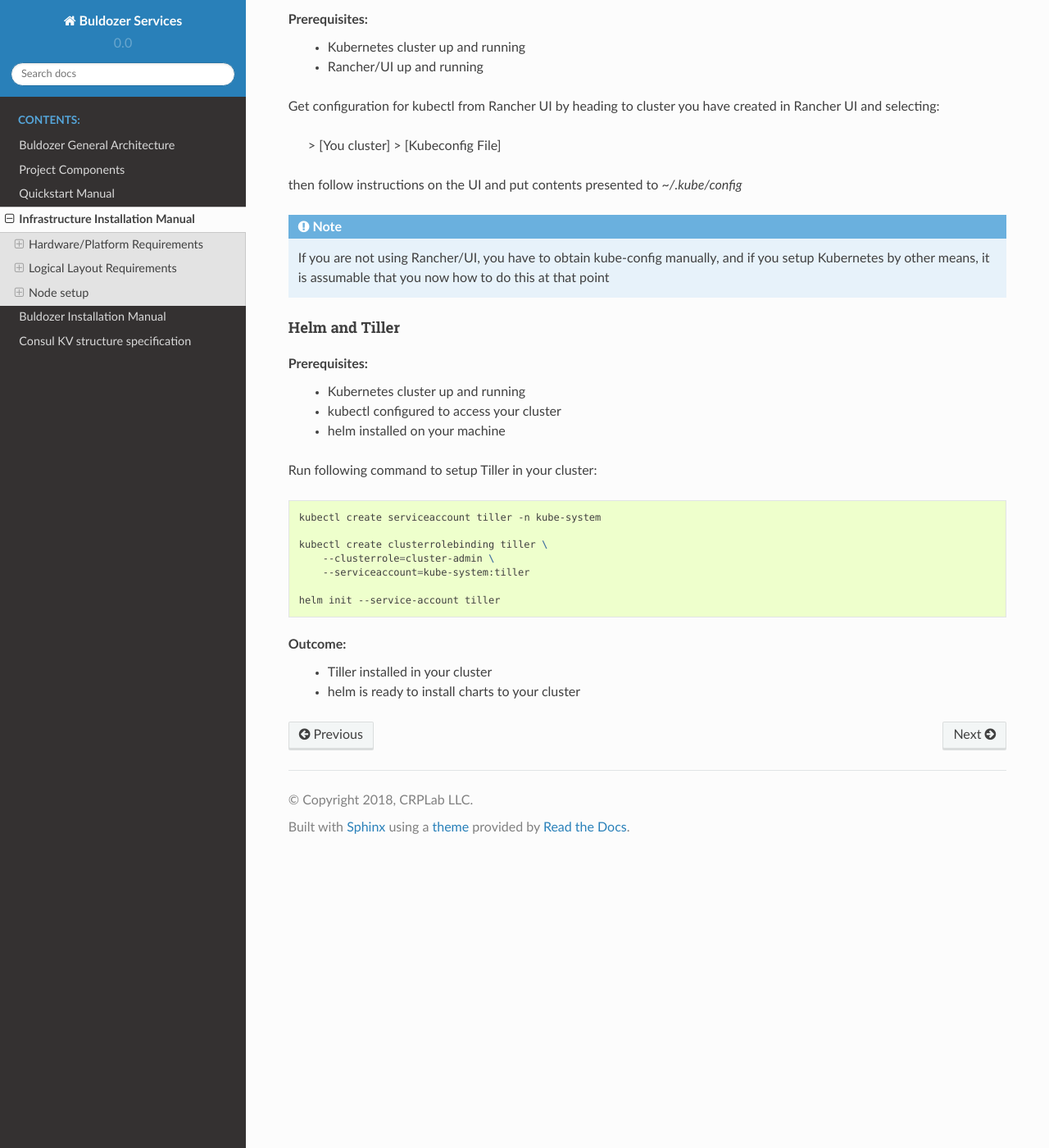
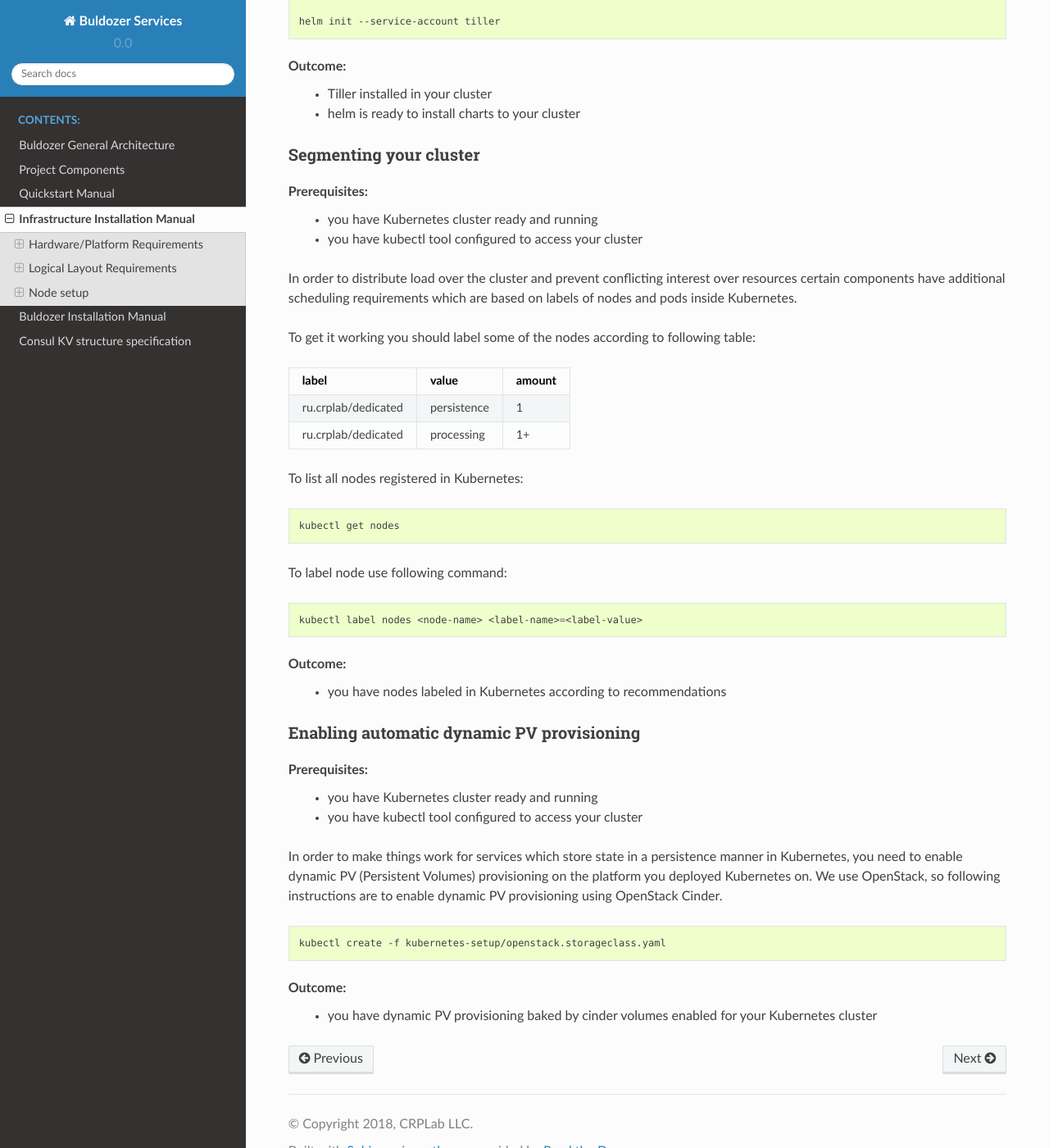
Before and after one commit to carrotFoxx/services, a Sphinx documentation site: the page built from docs/installation_manual.rst, in a window 1280 px wide and 1400 px high, scrolled down 6874 px. Shown: the whole window at 82% size. Built offline with Sphinx 7.4.7 and the Read the Docs theme 2.0.0, drawn with Linux system fonts in a browser that asks for light colours; formulas are drawn with MathJax 3; some of the changed text lies outside the part shown.

Commit message:
BDZ-32 dynamic PV provisioning setup instructions

```diff
--- a/docs/installation_manual.rst
+++ b/docs/installation_manual.rst
@@ -319,43 +319,6 @@ at **Nodes** tab inside created cluster entry).
 Outcome:
     - you have Kubernetes cluster ready and running
 
-Segmenting your cluster
------------------------
-
-Prerequisites:
-    - you have Kubernetes cluster ready and running
-    - you have kubectl tool configured to access your cluster
-
-In order to distribute load over the cluster and prevent conflicting
-interest over resources certain components have additional scheduling
-requirements which are based on labels of nodes and pods inside Kubernetes.
-
-To get it working you should label some of the nodes according to
-following table:
-
-===================   ===========   ======
-label                 value         amount
-===================   ===========   ======
-ru.crplab/dedicated   persistence   1
-ru.crplab/dedicated   processing    1+
-===================   ===========   ======
-
-To list all nodes registered in Kubernetes:
-
-.. code-block:: bash
-
-    kubectl get nodes
-
-
-To label node use following command:
-
-.. code-block:: bash
-
-    kubectl label nodes <node-name> <label-name>=<label-value>
-
-Outcome:
-    - you have nodes labeled in Kubernetes according to recommendations
-
 
 Setup tooling
 -------------
@@ -402,3 +365,61 @@ Run following command to setup Tiller in your cluster:
 Outcome:
     - Tiller installed in your cluster
     - helm is ready to install charts to your cluster
+
+Segmenting your cluster
+-----------------------
+
+Prerequisites:
+    - you have Kubernetes cluster ready and running
+    - you have kubectl tool configured to access your cluster
+
+In order to distribute load over the cluster and prevent conflicting
+interest over resources certain components have additional scheduling
+requirements which are based on labels of nodes and pods inside Kubernetes.
+
+To get it working you should label some of the nodes according to
+following table:
+
+===================   ===========   ======
+label                 value         amount
+===================   ===========   ======
+ru.crplab/dedicated   persistence   1
+ru.crplab/dedicated   processing    1+
+===================   ===========   ======
+
+To list all nodes registered in Kubernetes:
+
+.. code-block:: bash
+
+    kubectl get nodes
+
+
+To label node use following command:
+
+.. code-block:: bash
+
+    kubectl label nodes <node-name> <label-name>=<label-value>
+
+Outcome:
+    - you have nodes labeled in Kubernetes according to recommendations
+
+Enabling automatic dynamic PV provisioning
+-------------------------------------------
+
+Prerequisites:
+    - you have Kubernetes cluster ready and running
+    - you have kubectl tool configured to access your cluster
+
+In order to make things work for services which store state in a
+persistence manner in Kubernetes, you need to enable dynamic PV
+(Persistent Volumes) provisioning on the platform you deployed
+Kubernetes on. We use OpenStack, so following instructions are
+to enable dynamic PV provisioning using OpenStack Cinder.
+
+.. code-block:: bash
+
+    kubectl create -f kubernetes-setup/openstack.storageclass.yaml
+
+Outcome:
+    - you have dynamic PV provisioning baked by cinder volumes enabled
+      for your Kubernetes cluster
```
